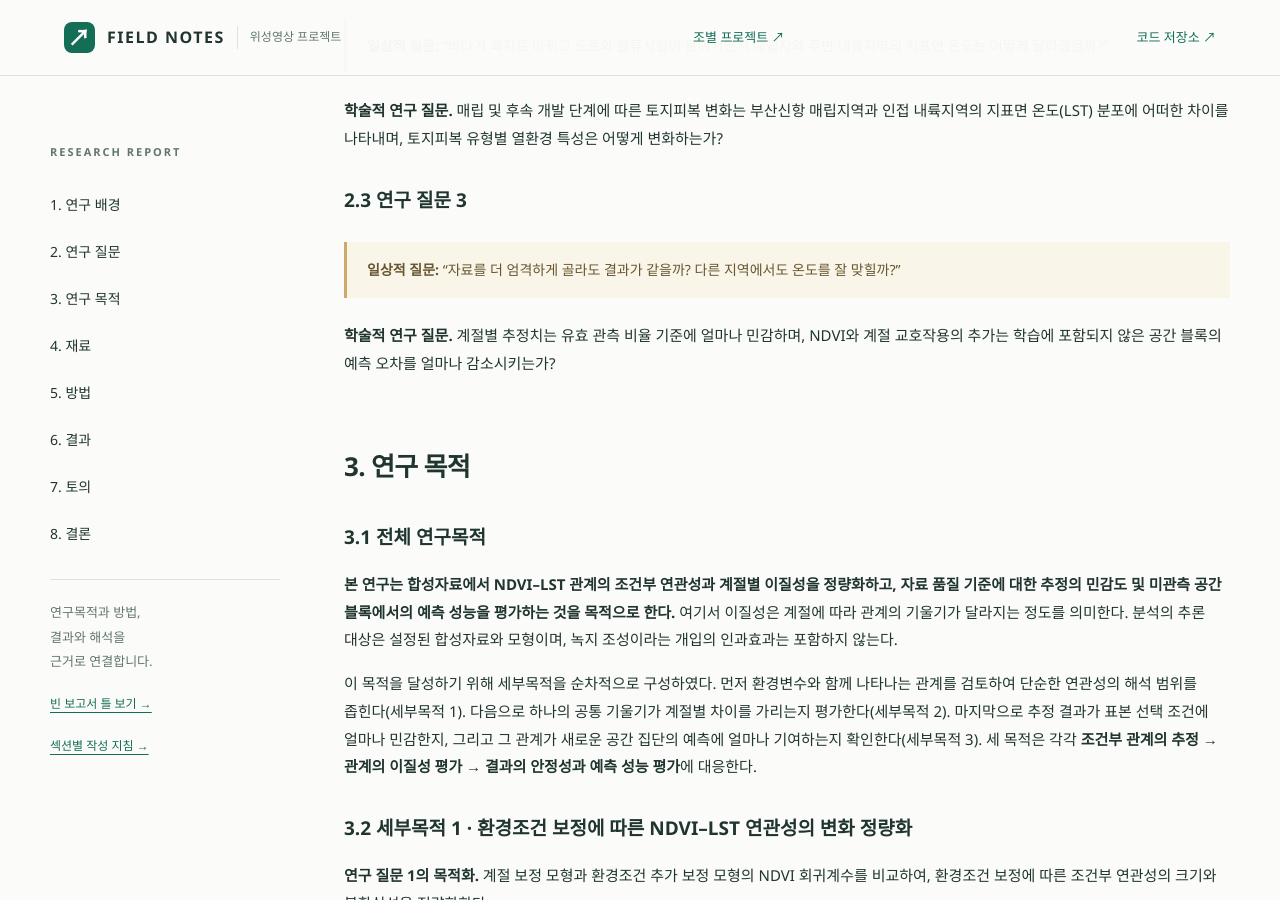
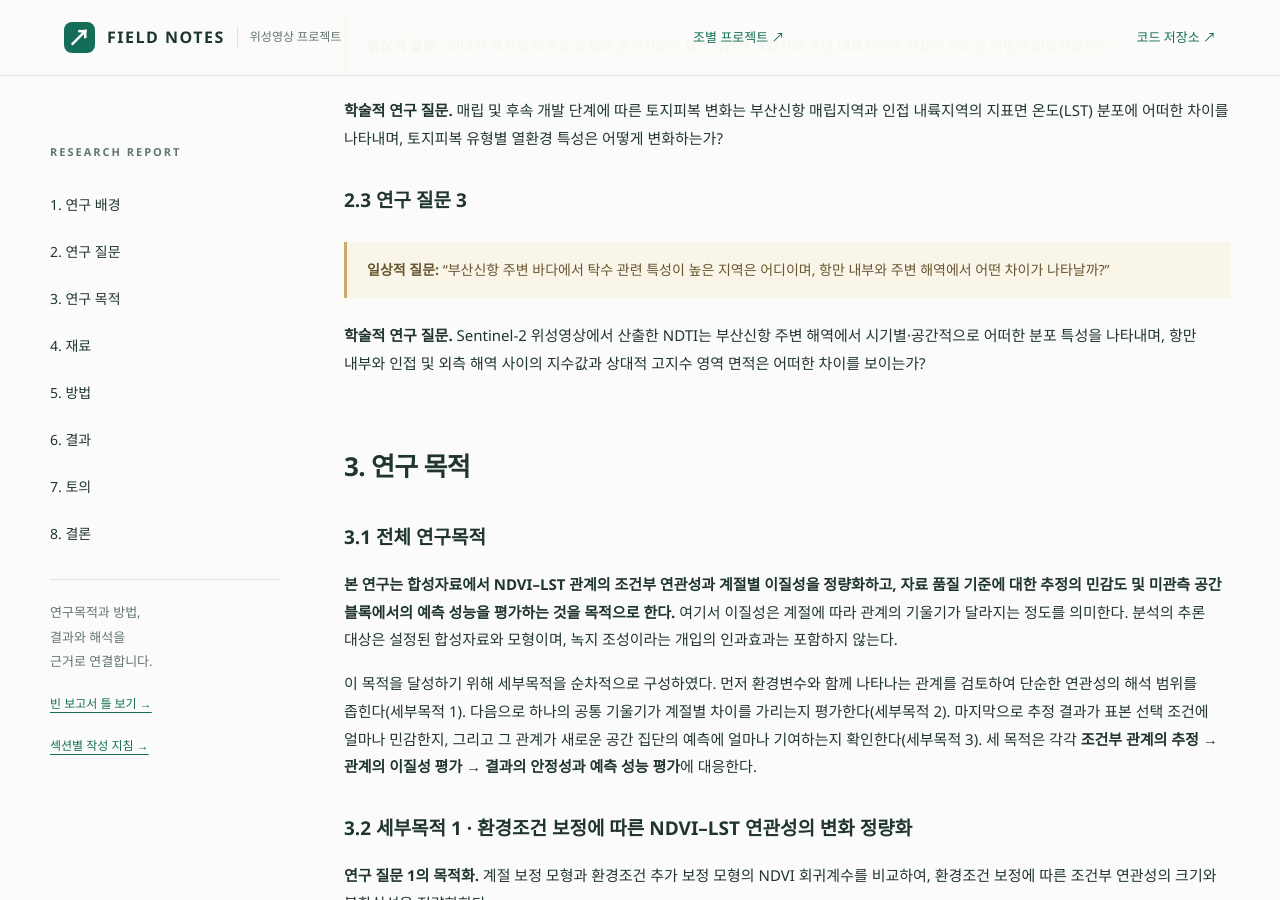
Before and after one commit to chasooin/class2026_02_surveying2_team5, a Jekyll site: the page built from docs/index.md, in a window 1280 px wide and 900 px high, scrolled down 6024 px. Built offline with Jekyll 4.4.1, drawn with Linux system fonts in a browser that asks for light colours.

Commit message:
Update index.md

```diff
--- a/docs/index.md
+++ b/docs/index.md
@@ -77,9 +77,9 @@ badge: "DEMO / 실제 관측 결과 아님"
 
 ### 2.3 연구 질문 3
 
-> **일상적 질문:** “자료를 더 엄격하게 골라도 결과가 같을까? 다른 지역에서도 온도를 잘 맞힐까?”
+> **일상적 질문:** “부산신항 주변 바다에서 탁수 관련 특성이 높은 지역은 어디이며, 항만 내부와 주변 해역에서 어떤 차이가 나타날까?”
 
-**학술적 연구 질문.** 계절별 추정치는 유효 관측 비율 기준에 얼마나 민감하며, NDVI와 계절 교호작용의 추가는 학습에 포함되지 않은 공간 블록의 예측 오차를 얼마나 감소시키는가?
+**학술적 연구 질문.** Sentinel-2 위성영상에서 산출한 NDTI는 부산신항 주변 해역에서 시기별·공간적으로 어떠한 분포 특성을 나타내며, 항만 내부와 인접 및 외측 해역 사이의 지수값과 상대적 고지수 영역 면적은 어떠한 차이를 보이는가?
 
 ## 3. 연구 목적 {#objectives}
 
```
